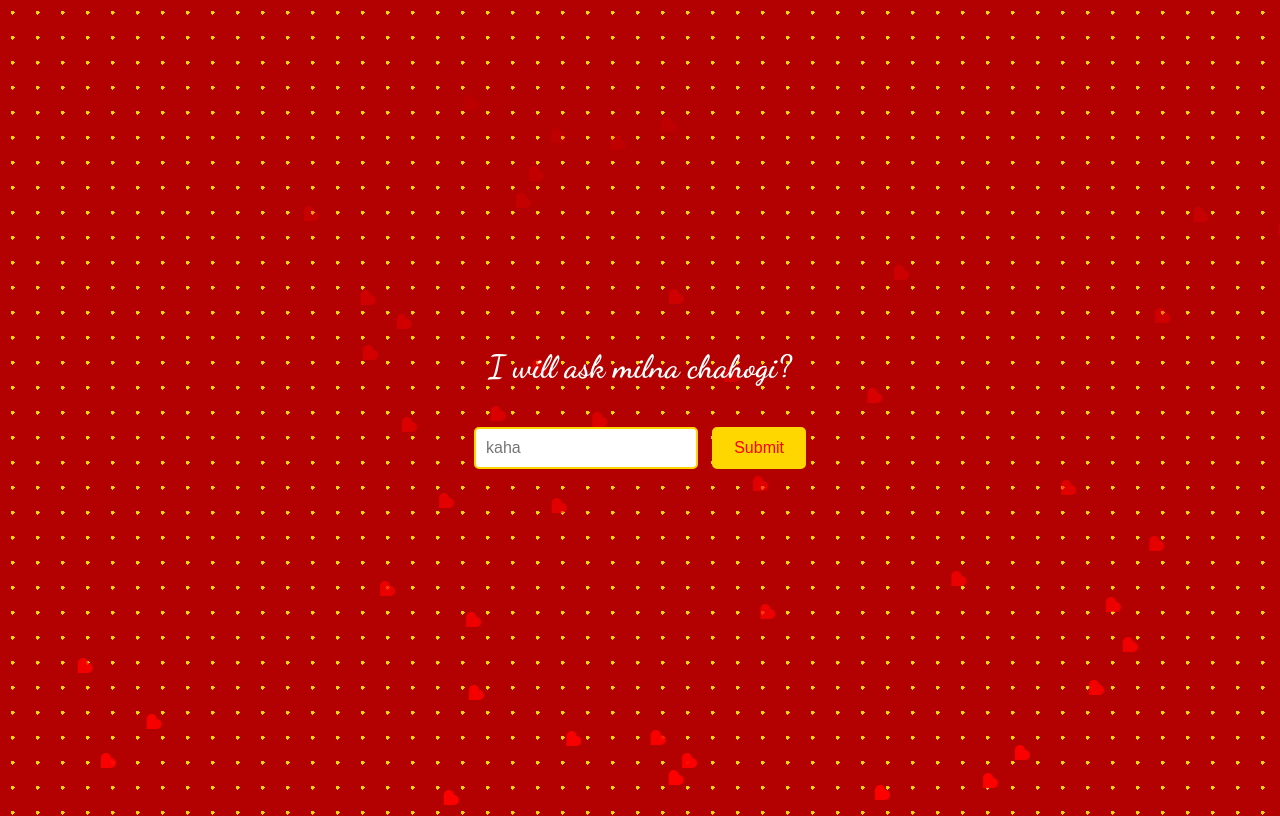
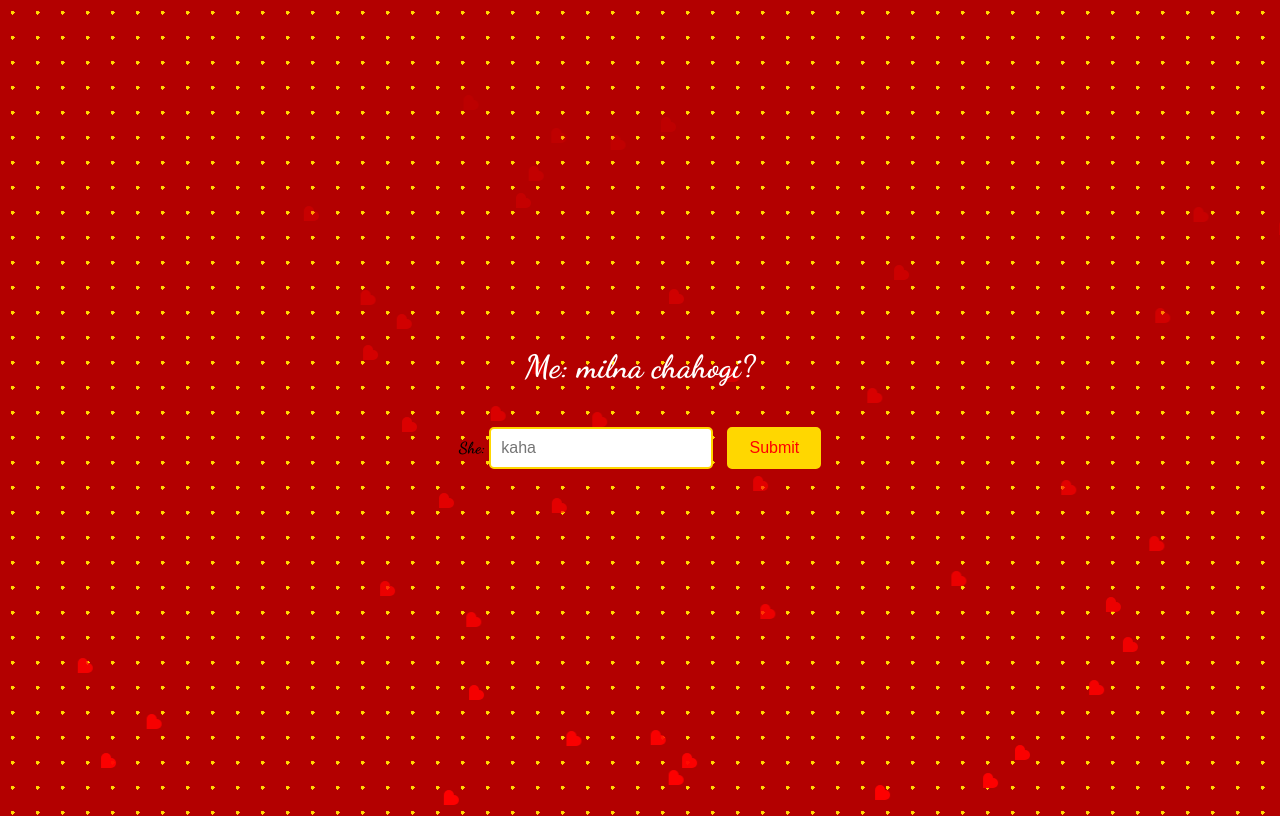
Before and after one commit to anurag24-26/catsforu, a plain HTML site: page index.html in a window 1280 px wide. Shown: the top 816 px of the page. Drawn offline with Linux system fonts and the light colour scheme.

Commit message:
Update index.html

```diff
--- a/index.html
+++ b/index.html
@@ -123,10 +123,10 @@ color: white;
 </head>
 <body>
 
-<h1>I will ask milna chahogi?</h1>
+<h1>Me: milna chahogi?</h1>
 
 <div class="input-container">
-    <input type="text" placeholder="kaha" id="inputField">
+   She: <input type="text" placeholder="kaha" id="inputField">
     <button onclick="showText()">Submit</button>
 </div>
 
```
